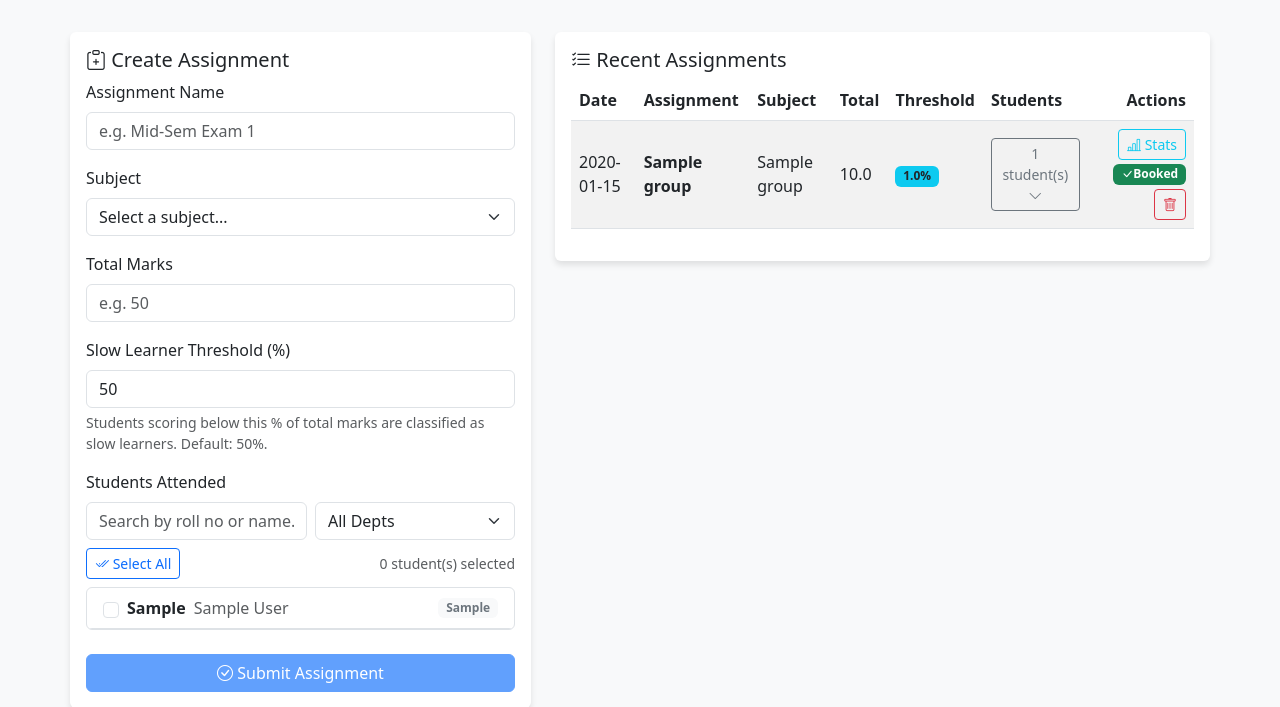
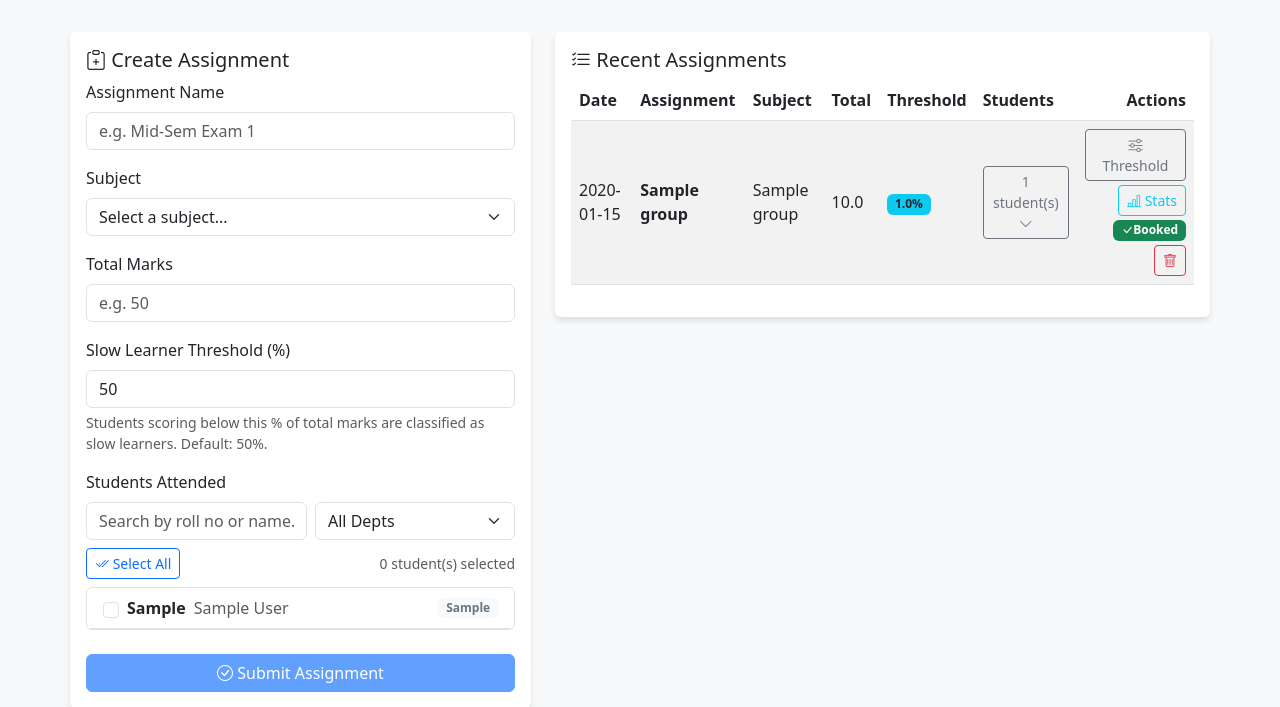
Before and after one commit to ganguly71/Slow_fast, a Flask app: page /assessments in a window 1280 px wide. Shown: the part 56-763 px from the top of the page. Run offline with Flask 3, Linux system fonts and the light colour scheme; a user stored in the database is signed in; tables that the repository leaves empty hold one stand-in row (values such as "Sample post").

Commit message:
Threshold changing feature

```diff
--- a/routes.py
+++ b/routes.py
@@ -611,6 +611,89 @@ def delete_assignment(group_id):
     return redirect(url_for('main.manage_assessments'))
 
 
+@main.route('/assessments/edit_threshold/<int:group_id>', methods=['POST'])
+@login_required
+def edit_threshold(group_id):
+    group = AssignmentGroup.query.get_or_404(group_id)
+    try:
+        new_threshold = float(request.form.get('threshold_percent', group.threshold_percent))
+        if new_threshold < 0 or new_threshold > 100:
+            flash('Threshold percentage must be between 0 and 100.', 'danger')
+            return redirect(url_for('main.manage_assessments'))
+    except ValueError:
+        flash('Invalid threshold percentage.', 'danger')
+        return redirect(url_for('main.manage_assessments'))
+
+    group.threshold_percent = new_threshold
+    db.session.commit()
+
+    # Re-evaluate all students' classifications and remedials
+    threshold_marks = (new_threshold / 100.0) * group.total_marks
+    changes_made = 0
+
+    sibling_remedial = RemedialSchedule.query.filter_by(assignment_group_id=group.id).first()
+    remedial_date = sibling_remedial.date if sibling_remedial else get_next_available_slot()
+    if sibling_remedial:
+        assigned_faculty_id = sibling_remedial.faculty_id
+    else:
+        subject_faculty = find_faculty_for_subject(group.subject)
+        assigned_faculty_id = subject_faculty.id if subject_faculty else current_user.id
+
+    for assessment in group.assessments:
+        student = assessment.student
+        new_marks = assessment.marks
+
+        if new_marks == -1.0:
+            learner_type = None
+        elif new_marks < threshold_marks:
+            learner_type = "Slow Learner"
+        else:
+            learner_type = "Fast Learner"
+
+        if learner_type:
+            classification = Classification.query.filter_by(
+                student_id=student.id, subject=group.subject
+            ).first()
+            if classification:
+                classification.learner_type = learner_type
+            else:
+                classification = Classification(
+                    student_id=student.id,
+                    subject=group.subject,
+                    learner_type=learner_type
+                )
+                db.session.add(classification)
+
+        if group.remedial_booked:
+            existing_remedial = RemedialSchedule.query.filter_by(
+                student_id=student.id,
+                assignment_group_id=group.id
+            ).first()
+
+            if new_marks == -1.0 or new_marks >= threshold_marks:
+                if existing_remedial:
+                    db.session.delete(existing_remedial)
+                    changes_made += 1
+            else:
+                if not existing_remedial:
+                    new_remedial = RemedialSchedule(
+                        student_id=student.id,
+                        subject=group.subject,
+                        date=remedial_date,
+                        faculty_id=assigned_faculty_id,
+                        assignment_group_id=group.id
+                    )
+                    db.session.add(new_remedial)
+                    changes_made += 1
+
+    db.session.commit()
+    msg = f'Threshold updated to {new_threshold}% for "{group.name}".'
+    if group.remedial_booked and changes_made > 0:
+        msg += f' {changes_made} remedial schedule change(s) synced.'
+    flash(msg, 'success')
+    return redirect(url_for('main.manage_assessments'))
+
+
 # ─── Assignment Stats API (Feature 4) ────────────────────────────────────────
 
 @main.route('/api/assignment_stats/<int:group_id>')
--- a/templates/manage_assessments.html
+++ b/templates/manage_assessments.html
@@ -144,6 +144,12 @@
                                 </td>
                                 <td class="text-end">
                                     <div class="d-flex gap-1 justify-content-end flex-wrap">
+                                        <!-- Edit Threshold Button -->
+                                        <button type="button" class="btn btn-sm btn-outline-secondary"
+                                                onclick="openEditThresholdModal({{ group.id }}, '{{ group.name|escape }}', {{ group.threshold_percent }})"
+                                                title="Edit Threshold">
+                                            <i class="bi bi-sliders"></i> Threshold
+                                        </button>
                                         <!-- Assignment Stats Button -->
                                         <button type="button" class="btn btn-sm btn-outline-info"
                                                 onclick="showAssignmentStats({{ group.id }})"
@@ -313,6 +319,40 @@
                 <div class="modal-footer">
                     <button type="button" class="btn btn-secondary" data-bs-dismiss="modal">Cancel</button>
                     <button type="submit" class="btn btn-warning">Book Remedial</button>
+                </div>
+            </form>
+        </div>
+    </div>
+</div>
+
+<!-- Edit Threshold Modal -->
+<div class="modal fade" id="editThresholdModal" tabindex="-1" aria-labelledby="editThresholdModalLabel" aria-hidden="true">
+    <div class="modal-dialog">
+        <div class="modal-content">
+            <form id="editThresholdForm" method="POST" action="">
+                <div class="modal-header">
+                    <h5 class="modal-title" id="editThresholdModalLabel">
+                        <i class="bi bi-sliders"></i> Edit Threshold
+                    </h5>
+                    <button type="button" class="btn-close" data-bs-dismiss="modal" aria-label="Close"></button>
+                </div>
+                <div class="modal-body">
+                    <p>Assignment: <strong id="editThresholdAssignmentName"></strong></p>
+                    <div class="mb-3">
+                        <label for="thresholdPercentInput" class="form-label fw-bold">Slow Learner Threshold (%)</label>
+                        <div class="input-group">
+                            <input type="number" class="form-control" id="thresholdPercentInput" name="threshold_percent" required min="0" max="100" step="0.1">
+                            <span class="input-group-text">%</span>
+                        </div>
+                        <div class="form-text">Students scoring below this percentage will be marked as slow learners.</div>
+                    </div>
+                    <div class="alert alert-info py-2 mb-0">
+                        <i class="bi bi-info-circle"></i> If remedials have already been booked, updating the threshold will automatically sync learner classifications and remedial schedules.
+                    </div>
+                </div>
+                <div class="modal-footer">
+                    <button type="button" class="btn btn-secondary" data-bs-dismiss="modal">Cancel</button>
+                    <button type="submit" class="btn btn-primary">Save Changes</button>
                 </div>
             </form>
         </div>
@@ -553,5 +593,16 @@ function openBookRemedialModal(groupId, assignmentName, subject) {
 
     modal.show();
 }
+
+function openEditThresholdModal(groupId, assignmentName, currentThreshold) {
+    const modal = new bootstrap.Modal(document.getElementById('editThresholdModal'));
+    document.getElementById('editThresholdAssignmentName').innerText = assignmentName;
+    document.getElementById('thresholdPercentInput').value = currentThreshold;
+
+    const form = document.getElementById('editThresholdForm');
+    form.action = '/assessments/edit_threshold/' + groupId;
+
+    modal.show();
+}
 </script>
 {% endblock %}
```
